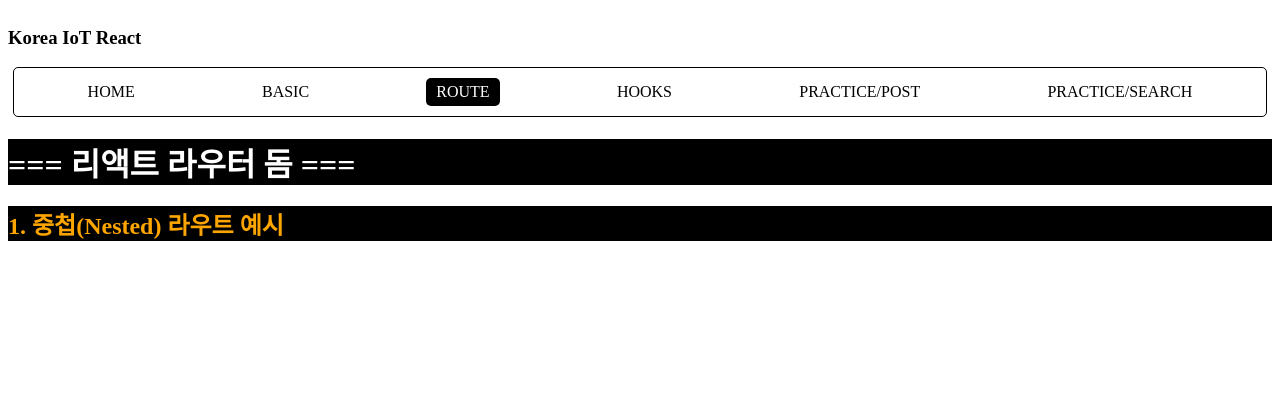
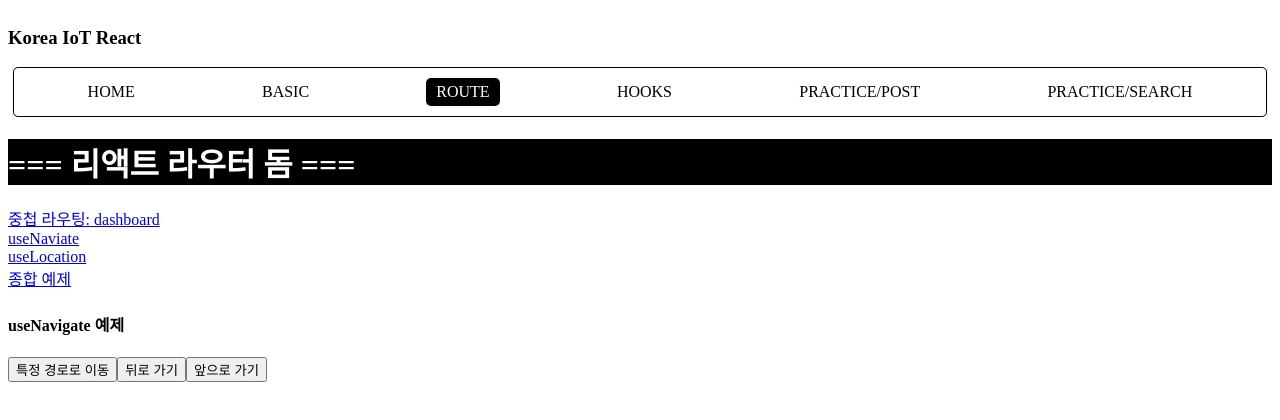
Before and after one commit to devgiants75/k_iot_frontend, a React (Vite) app in the folder f-iot-react/: page /route/navigate in a window 1280 px wide. Shown: the top 420 px of the page. Built offline with nearby package versions, Linux system fonts and the light colour scheme.

Commit message:
20251105 React Route useNavigate & useLocation

```diff
--- /dev/null
+++ b/f-iot-react/src/pages/b_Route/C_useNavigate.tsx
@@ -0,0 +1,37 @@
+import React from 'react'
+import { useNavigate } from 'react-router-dom'
+
+//! useNavigate
+// : 페이지 이동(라우팅)을 코드로 제어할 수 있는 React Router 훅
+// - 브라우저의 주소를 바꾸며, 해당 경로의 컴포넌트를 렌더링
+
+function C_useNavigate() {
+  // navigate 함수를 반환
+  // : 해당 함수의 인자로 경로 지정
+  const navigate = useNavigate();
+
+  const goToSpecific = () => {
+    // navigate('/basic'); // 특정 경로로 이동
+    navigate('/basic', { replace: true });
+    // >> 특정 경로로 이동 + 현재 기록 덮어쓰기 (뒤로가기 불가)
+  }
+
+  const goBack = () => {
+    navigate(-1); // 뒤로 가기
+  }
+
+  const goForward = () => {
+    navigate(1); // 앞으로 가기
+  }
+
+  return (
+    <div>
+      <h4>useNavigate 예제</h4>
+      <button onClick={goToSpecific}>특정 경로로 이동</button>
+      <button onClick={goBack}>뒤로 가기</button>
+      <button onClick={goForward}>앞으로 가기</button>
+    </div>
+  )
+}
+
+export default C_useNavigate
--- /dev/null
+++ b/f-iot-react/src/pages/b_Route/D_useLocation.tsx
@@ -0,0 +1,32 @@
+import React from 'react'
+import { useLocation } from 'react-router-dom'
+
+//! useLocation
+// : 현재 페이지의 URL 정보를 객체로 반환
+// - 브라우저 주소창의 상태를 리액트 내부에서 가져오는 방법
+
+/*
+  ? location 객체 구조
+  - pathname: 현재경로
+  - search  : 쿼리스트링
+  - hash    : 해시
+  - state   : navigate로 전달된 임시 데이터
+  - key     : 내부 라우터 키값
+*/
+
+function D_useLocation() {
+  // location 객체를 반환
+  const location = useLocation();
+
+  return (
+    <div>
+      <h4>useLocation</h4>
+      <p>현재 경로: {location.pathname}</p>
+      <p>쿼리: {location.search}</p>
+      <p>해시: {location.hash}</p>
+      <p>State값: {location.state}</p>
+    </div>
+  )
+}
+
+export default D_useLocation
--- /dev/null
+++ b/f-iot-react/src/pages/b_Route/E_DetailPage.tsx
@@ -0,0 +1,21 @@
+import React from 'react'
+import { useLocation } from 'react-router-dom'
+
+function E_DetailPage() {
+  const location = useLocation();
+  const data = location.state || {};
+
+  return (
+    <div>
+      <h4>Detail 페이지</h4>
+      <p>전달받은 데이터</p>
+      <ul>
+        <li>유저 ID: {data.userId}</li>
+        <li>유저 이름: {data.username}</li>
+        <li>메시지: {data.message}</li>
+      </ul>
+    </div>
+  )
+}
+
+export default E_DetailPage
--- /dev/null
+++ b/f-iot-react/src/pages/b_Route/E_LocationExample.tsx
@@ -0,0 +1,16 @@
+import React from 'react'
+import { useLocation } from 'react-router-dom'
+
+function E_LocationExample() {
+  const location = useLocation();
+
+  return (
+    <div>
+      <h4>useLocation 실습 페이지</h4>
+      <p>현재 경로: {location.pathname}</p>
+      <p>전달된 state: {location.state || '전달된 데이터 없음'}</p>
+    </div>
+  )
+}
+
+export default E_LocationExample
--- /dev/null
+++ b/f-iot-react/src/pages/b_Route/E_NaviExample.tsx
@@ -0,0 +1,29 @@
+import React from 'react'
+import { useNavigate } from 'react-router-dom'
+
+function E_NaviExample() {
+  const navigate = useNavigate();
+
+  //^ === EventHandler ===
+  const moveToDetail = () => {
+    // navigate의 두 번째 인자로 state값 전달
+    navigate('/route/detail', {
+      state: {
+        userId: 10,
+        username: '곰세마리',
+        message: '리액트 라우트 훅 공부 중'
+      }
+    });
+  }
+
+  return (
+    <div>
+      <h2>useNavigate 실습 페이지</h2>
+      <button onClick={() => navigate(-1)}>뒤로 가기</button>
+      <button onClick={() => navigate('/route/locate')}>Location 페이지로 이동</button>
+      <button onClick={moveToDetail}>Detail 페이지로 이동 (+ state 전달)</button>
+    </div>
+  )
+}
+
+export default E_NaviExample
--- a/f-iot-react/src/pages/b_Route/index.tsx
+++ b/f-iot-react/src/pages/b_Route/index.tsx
@@ -1,8 +1,13 @@
 import React from 'react'
-import { Route, Routes } from 'react-router-dom'
+import { Link, Route, Routes } from 'react-router-dom'
 import A_DashBoardStats from './A_DashBoardStats'
 import A_DashBoardSettings from './A_DashBoardSettings'
 import A_DashBoard from './A_DashBoard'
+import C_useNavigate from './C_useNavigate'
+import D_useLocation from './D_useLocation'
+import E_NaviExample from './E_NaviExample'
+import E_LocationExample from './E_LocationExample'
+import E_DetailPage from './E_DetailPage'
 
 //! React Router DOM
 // : React 애플리케이션에서 라우팅을 담당하는 "라이브러리"
@@ -47,13 +52,30 @@ const h2Style = {
   color: 'orange'
 }
 
+/*
+  Router 내부 컴포넌트들의 path 속성
+  1) /로 시작하는 경우
+      : 메인 Route 경로에서 시작
+      : http://localhost:5173
+
+  2) /로 시작하지 않는 경우
+      : 현재 컴포넌트의 경로를 기준으로 시작
+      : http://localhost:5173/route/
+*/
+
 function Index() {
   return (
     <div>
       <h1 style={{ backgroundColor: 'black', color: 'white' }}>
         === 리액트 라우터 돔 ===
       </h1>
-      <h2 style={h2Style}>1. 중첩(Nested) 라우트 예시</h2>
+
+      <Link to='/route/dashboard'>중첩 라우팅: dashboard</Link> <br />
+      <Link to='/route/navigate'>useNaviate</Link> <br />
+      <Link to='/route/location'>useLocation</Link> <br />
+      <Link to='/route/navi'>종합 예제</Link>
+
+      {/* /routes */}
       <Routes>
         {/* /dashboard */}
         <Route path='dashboard' element={<A_DashBoard />}>
@@ -64,6 +86,14 @@ function Index() {
           <Route path='settings' element={<A_DashBoardSettings />} />
 
         </Route>
+
+        <Route path='navigate' element={<C_useNavigate />} />
+        <Route path='location' element={<D_useLocation />} />
+
+        {/* useNavigate & useLocation 예제 */}
+        <Route path='navi' element={<E_NaviExample />} />
+        <Route path='locate' element={<E_LocationExample />} />
+        <Route path='detail' element={<E_DetailPage />} />
       </Routes>
     </div>
   )
```
